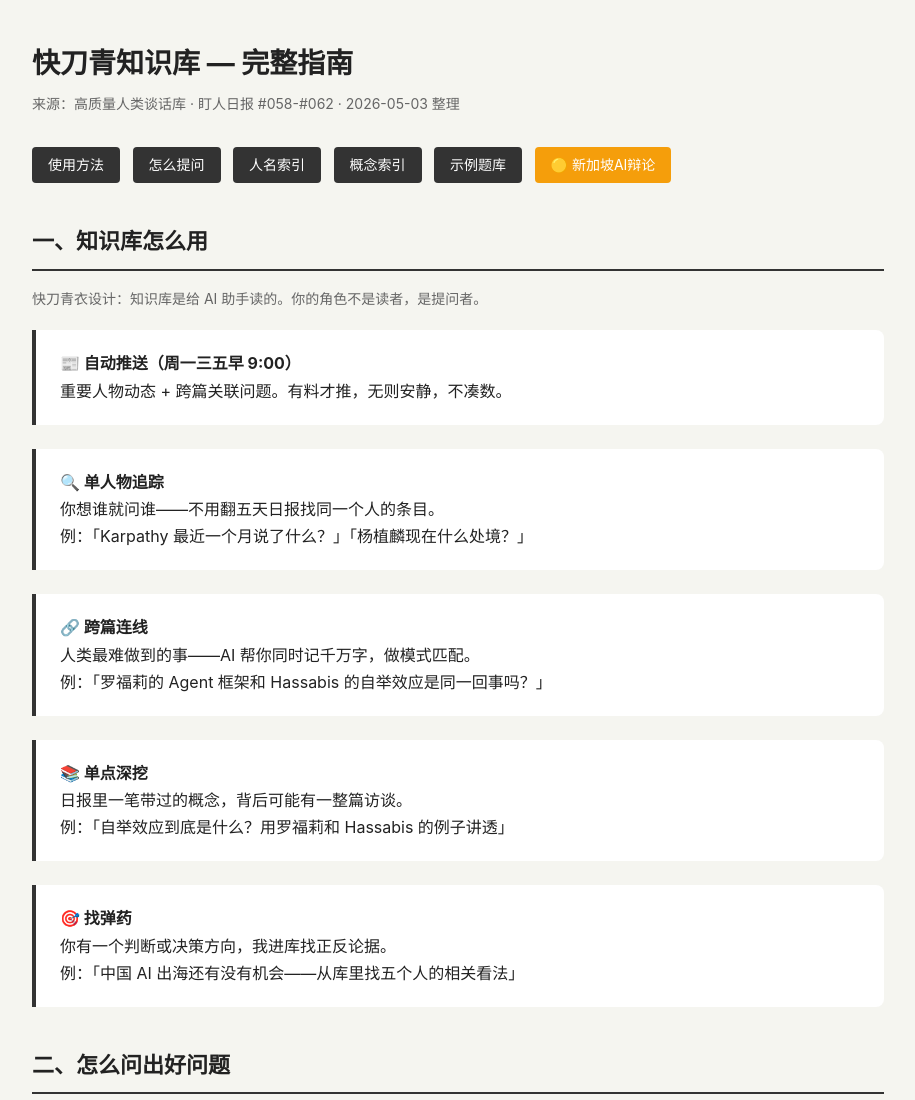
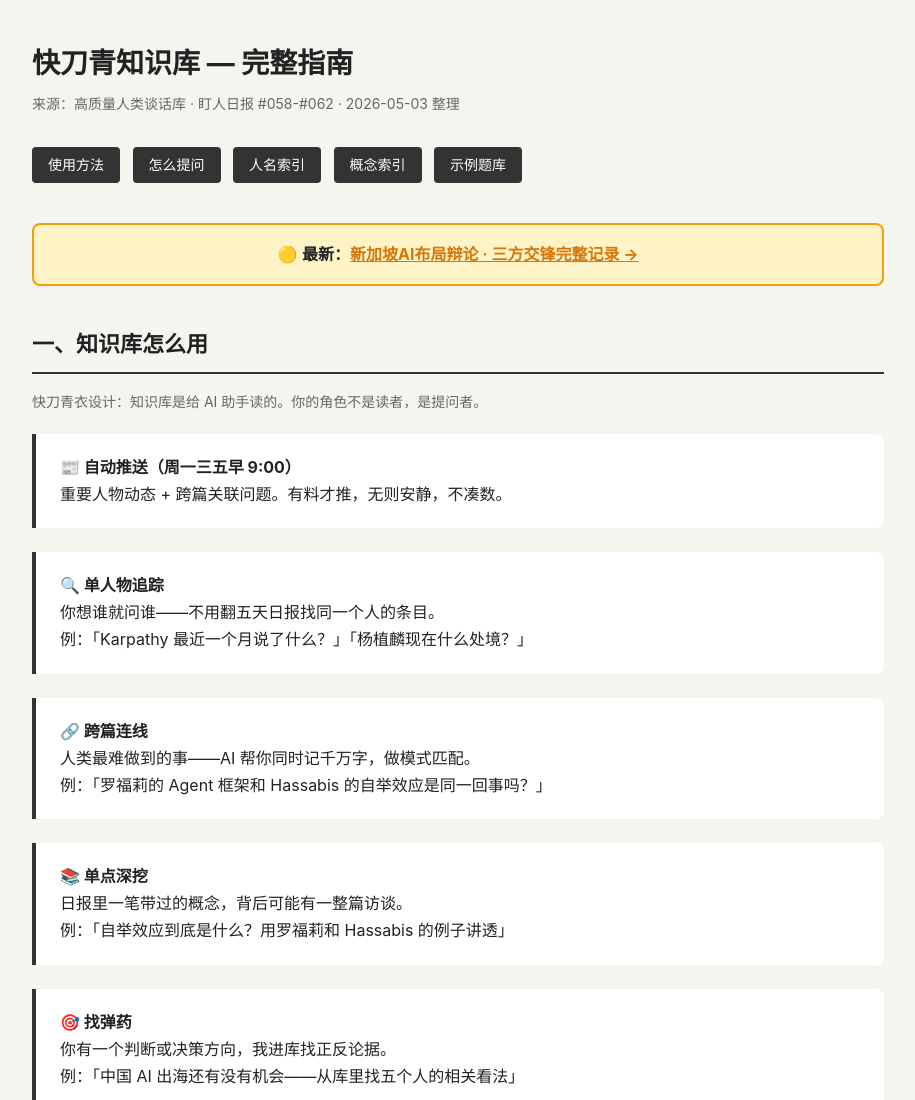
Before and after one commit to wanglijuan0519/kuaidaoqing-zhishi, a plain HTML site: page index.html in a window 1280 px wide. Shown: the top 1100 px of the page, without its empty margins (182-1097 px from the left). Drawn offline with Linux system fonts and the light colour scheme.

Commit message:
新加坡辩论入口改为主内容区顶部横幅，比导航栏更醒目

```diff
--- a/index.html
+++ b/index.html
@@ -58,7 +58,10 @@
   <a href="#people">人名索引</a>
   <a href="#concepts">概念索引</a>
   <a href="#questions">示例题库</a>
-  <a href="xinjiapo-ai-debate.html" style="background:#f59e0b;">🟡 新加坡AI辩论</a>
+</div>
+
+<div style="background:#fef3c7; border:2px solid #f59e0b; border-radius:8px; padding:16px 20px; margin-bottom:24px; text-align:center;">
+  🟡 <strong>最新：</strong><a href="xinjiapo-ai-debate.html" style="color:#d97706; font-weight:700;">新加坡AI布局辩论 · 三方交锋完整记录 →</a>
 </div>
 
 <!-- ════════════════════════════════════════════ -->
```
